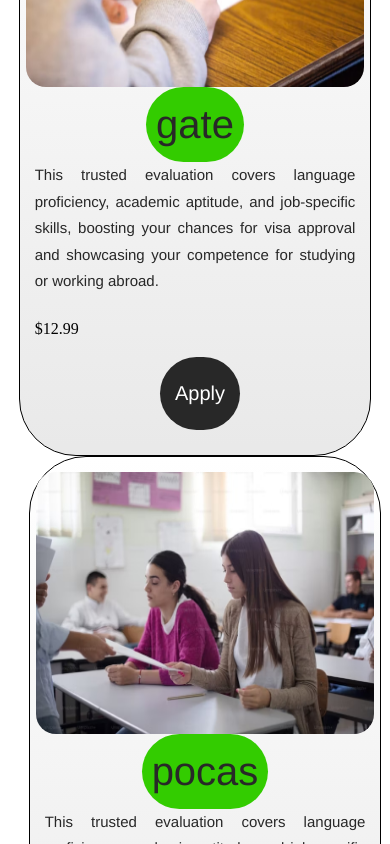
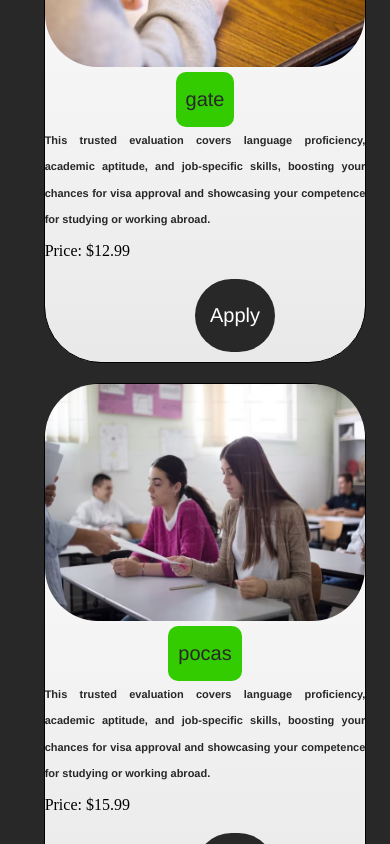
Before and after one commit to Valuegate/CicateProject, a React (Create React App) app: page / in a window 390 px wide. Shown: the part 1560-2404 px from the top of the page. Built offline with nearby package versions, Linux system fonts and the light colour scheme.

Commit message:
mobile responsiven

```diff
--- a/src/Test/style.css
+++ b/src/Test/style.css
@@ -5,15 +5,18 @@
     justify-content: center;
     flex-direction: row;
     margin-top: 40px;
+
 }
 
 @media screen and (max-width:600px){
     .display_tests {
         display: flex;
         flex-direction: column;
+        background-color: #282828;
     }
 }
 
-.display_tests > * + * {
+.display_tests > * {
     margin-left: 2rem; /* Adjust as needed */
-  }
+    margin-top: 2rem;
+}
--- a/src/pages/test_format/style.css
+++ b/src/pages/test_format/style.css
@@ -244,13 +244,15 @@ text-align: center;
                 }
 
                 body .bl_tests{
-                    font-size: 4rem;
+                    font-size: 2rem;
                     background-color: #33cc00;
-                    border-radius: 4rem;
+                    border-radius: 1rem;
                     line-height: 55px;
-                    padding: 1rem;
+                    padding-left: 1rem;
+                    padding-right: 1rem;
                     justify-content: center;
                     text-align: center;
+                   margin-top: 0.5rem;
                 }
 
                 .cross__img{
@@ -293,7 +295,6 @@ text-align: center;
                     display: flex;
                     justify-content: center;
                     align-items: center;
-                    margin-right: 5rem;
                 }
 
 
@@ -316,7 +317,7 @@ text-align: center;
                 }
 
                body .bl_white{
-                    padding: 1.5rem;
+                    padding: 0rem;
                     width: 38vh;
                 }
                 body .bl_white3{
@@ -340,6 +341,11 @@ text-align: center;
                 text-align: center;
                 white-space: nowrap;
 
+                }
+
+                body .bl_para{
+                    font-size: 11px;
+                   font-weight: bold !important;
                 }
                 body .app_button{
                     font-size:20px ;
@@ -380,6 +386,10 @@ text-align: center;
    }
             .gradient_div{
                display: none;
+            }
+
+            .button_to_apply{
+
             }
 
            body .the_bar {
@@ -550,7 +560,7 @@ border-radius: 57px;
 box-shadow: var(--shadow);
 justify-content: center;
 align-items: center;
-padding: 1.5rem;
+padding: 0rem;
 border: #282828;
 border: 0.3px solid;
 width: 39vh;
@@ -574,6 +584,7 @@ width: 39vh;
     justify-content: center;
     align-items: center;
     cursor: pointer;
+
 
 }
 
@@ -600,7 +611,6 @@ width: 39vh;
     line-height: 26.5px;
     text-align: justify;
     padding-bottom: 10px;
-
 }
 
 .inside_black_bl{
@@ -631,18 +641,17 @@ padding: 1.5rem;
 .button_to_apply{
     align-items: center;
     background-color: #282828;
-    border-radius: 37px;
+    border-radius: 30px;
     color: #ffffff;
     font-family: "PP Monument Extended-Light", Helvetica;
     font-size: 3rem;
     font-weight: 200;
     line-height: 43.6px;
-    margin-top: 20px;
+    margin-top: 10px;
     cursor: pointer;
     margin-bottom: 10px;
-    padding: 1rem;
-    padding-left: 6.5rem;
-    padding-right: 6.5rem;
+    padding-left: 3rem;
+    padding-right: 3rem;
 
     }
 
--- a/src/product/Product.jsx
+++ b/src/product/Product.jsx
@@ -57,8 +57,8 @@ console.log(response.data)
             <div className='to_apply_flex'>  <p className='bl_tests'>{name}</p> </div>
 
             <p className='bl_para'>{Description}</p>
-            <br />
-            <p>${price}</p>
+
+            <p>Price: ${price}</p>
               <div className='to_apply_flex1'>
                 {user ? (<Link to={'/student/onlineofline'} className='button_to_apply'>Apply</Link>) :(<Link to={'/login'} className='bl_to_apply'>Apply </Link>) }
 
--- a/src/product/style.css
+++ b/src/product/style.css
@@ -1,7 +1,7 @@
 .imgSize{
-    height: 31vh;
-    width: 40vh;
-    border-radius: 20px;
+    height: 28.5vh;
+    width: 39vh;
+    border-radius: 53px;
 }
 
 .center_image{
@@ -9,3 +9,10 @@
     justify-content: center;
     align-items: center;
 }
+
+@media screen and  (max-width: 600px){
+    .imgSize{
+        height: 28vh;
+        width: 38vh;
+    }
+}
```
